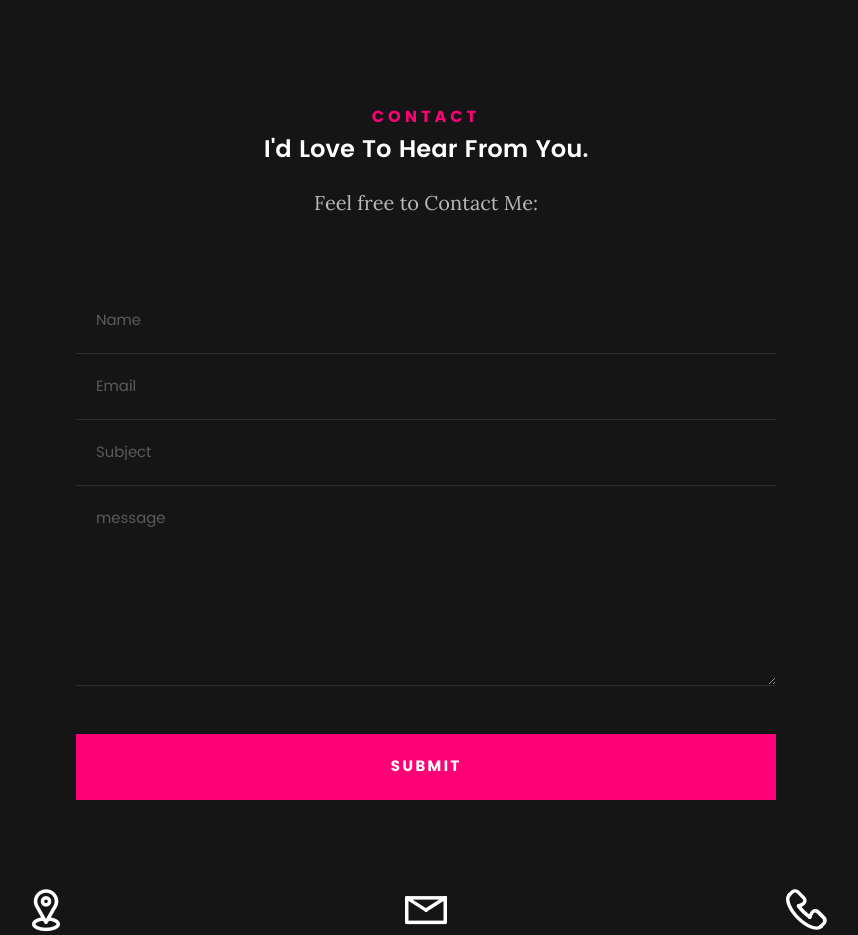
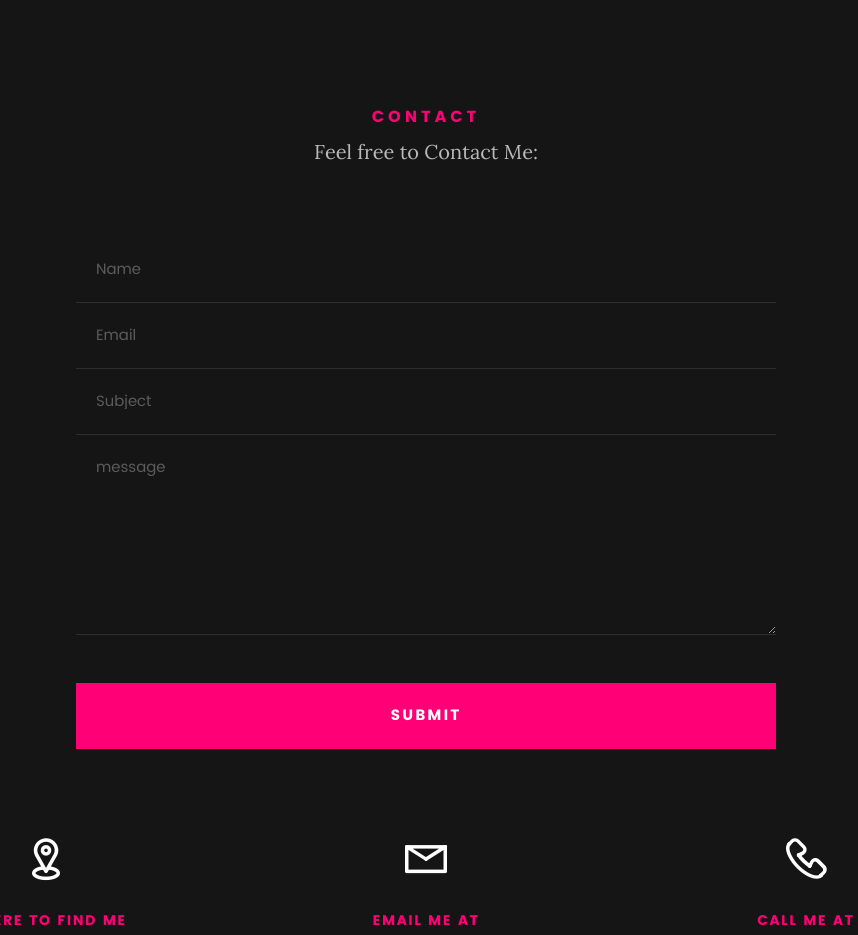
Before and after one commit to shreyas831/shreyas-kulkarni, a plain HTML site: page index.html in a window 1280 px wide. Shown: the part 4240-5175 px from the top of the page, without its empty margins (214-1072 px from the left). Drawn offline with Linux system fonts and the light colour scheme; files whose address does not match are found by name.

Commit message:
Update index.html

```diff
--- a/index.html
+++ b/index.html
@@ -617,7 +617,7 @@
    		<div class="col-twelve">
 
    			<h5>Contact</h5>
-   			<h2>I'd Love To Hear From You.</h2>
+
 
    			<p class="lead">Feel free to Contact Me:</p>
 
```
